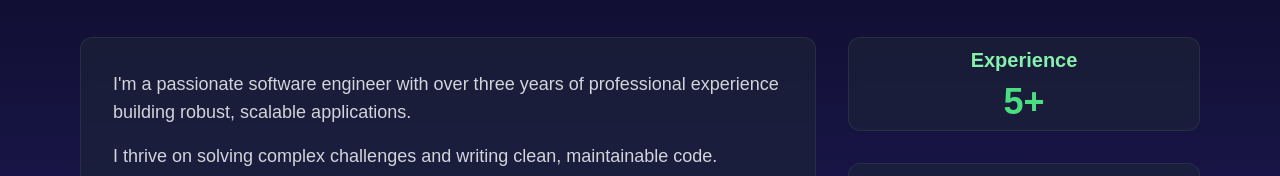
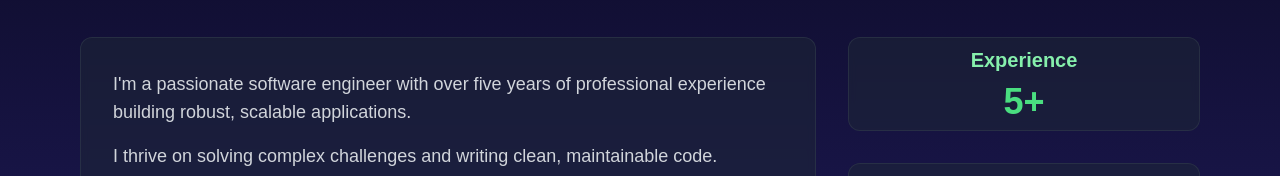
Before and after one commit to dmaguire15/dave-page, a Next.js app: page / in a window 1280 px wide. Shown: the part 523-699 px from the top of the page. Built offline with nearby package versions, Linux system fonts and the light colour scheme.

Commit message:
Updated bio

```diff
--- a/src/app/page.tsx
+++ b/src/app/page.tsx
@@ -46,7 +46,7 @@ export default function HomePage() {
           <div className="bg-gray-800/50 rounded-xl p-6 md:p-8 backdrop-blur-sm border border-gray-700/50 hover:border-blue-500/50 transition-all duration-300">
             <div className="space-y-3 md:space-y-4 text-gray-300 leading-relaxed">
               <p className="text-base md:text-lg">
-                I&apos;m a passionate software engineer with over three years of professional experience
+                I&apos;m a passionate software engineer with over five years of professional experience
                 building robust, scalable applications.
               </p>
 
```
